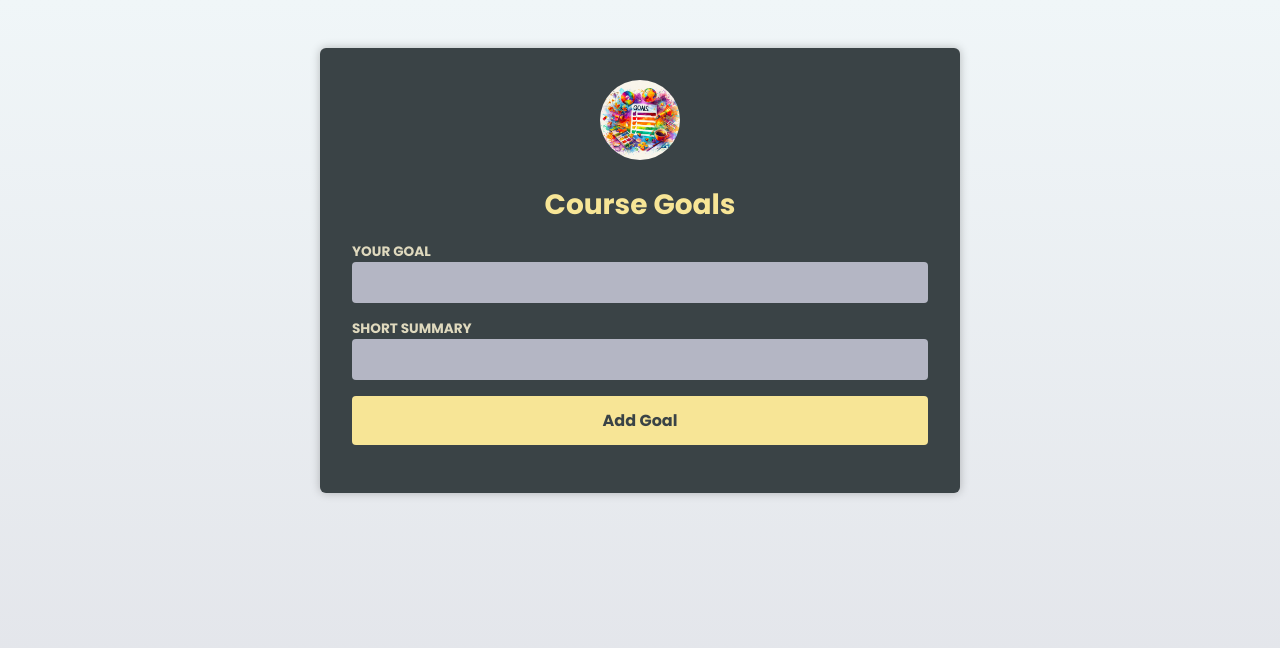
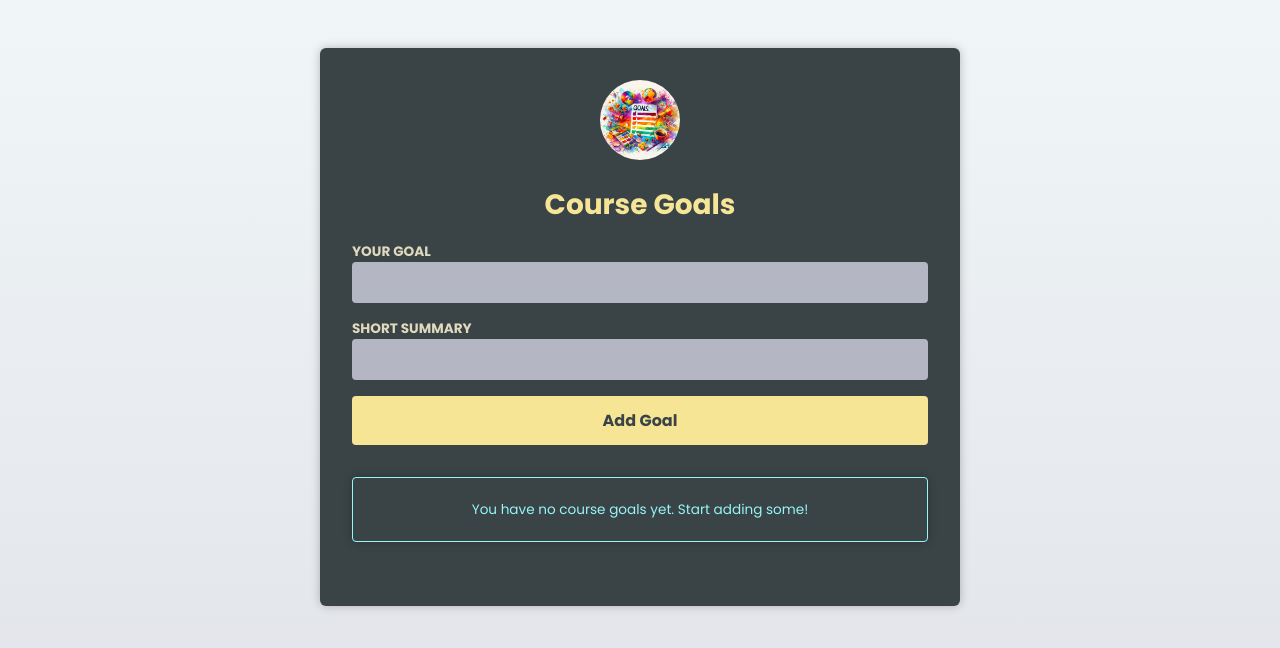
Before and after one commit to CamiSerantoni/react-ts, a React (Vite) app: page / in a window 1280 px wide. Shown: the top 648 px of the page. Built offline with nearby package versions, Linux system fonts and the light colour scheme.

Commit message:
working in a more dinamic and flexible component

```diff
--- a/src/components/CourseGoalList.tsx
+++ b/src/components/CourseGoalList.tsx
@@ -1,5 +1,9 @@
+import {type  ReactNode } from 'react';
 import CourseGoal from './CourseGoal.tsx';
 import { type CourseGoal as CGoal } from '../App.tsx';
+import InfoBox from './InfoBox.tsx';
+
+
 
 type CourseGoalListProps = {
     goals: CGoal[]
@@ -8,8 +12,20 @@
 
 
 export default function CourseGoalList({goals, onDeleteGoal}: CourseGoalListProps) {
+
+if(goals.length === 0 ){
+  return <InfoBox mode="hint">You have no course goals yet. Start adding some!</InfoBox>
+}
+
+let warningBox : ReactNode;
+
+if (goals.length >= 4) {
+  warningBox = <InfoBox mode="warning">You're collecting a lot of goals. Don't put too much on your plate!</InfoBox>
+}
     return (
-        <ul>
+<>
+{warningBox}
+   <ul>
         {goals.map((goal) => (
           <li key={goal.id} >
             <CourseGoal id={goal.id} title={goal.title} onDelete={onDeleteGoal}>
@@ -19,6 +35,10 @@
           </li>
         ))}
       </ul>
+
+</>
+
+
     )
 
 
--- /dev/null
+++ b/src/components/InfoBox.tsx
@@ -0,0 +1,23 @@
+import { type ReactNode } from "react";
+
+type InfoBoxProps = {
+  mode: "hint" | "warning";
+  children: ReactNode;
+};
+
+export default function InfoBox({ mode, children }: InfoBoxProps) {
+  if (mode === "hint") {
+    return (
+      <aside className="infobox infobox-hint">
+        <p>{children}</p>
+      </aside>
+    );
+  }
+
+  return (
+    <aside className="infobox infobox-warning warning--medium">
+      <h2>Warning</h2>
+      <p>{children}</p>
+    </aside>
+  );
+}
--- a/src/index.css
+++ b/src/index.css
@@ -126,7 +126,31 @@
   color: #f9a73b;
 }
 
-.fallback {
+.infobox {
+  margin: 2rem 0;
+  padding: 0.5rem;
   text-align: center;
-  color: #acd1ce;
+  box-shadow: 0 0 10px rgba(0, 0, 0, 0.25);
+  font-size: 0.85rem;
+  border-radius: 4px;
 }
+
+.infobox-hint {
+  border: 1px solid #96f5f7;
+  color: #96f5f7;
+}
+
+.infobox-warning.warning--low {
+  border: 1px solid #f6d84f;
+  color: #f6d84f;
+}
+
+.infobox-warning.warning--medium {
+  border: 1px solid #f9a73b;
+  color: #f9a73b;
+}
+
+.infobox-warning.warning--high {
+  border: 1px solid #f97373;
+  color: #f97373;
+}
```
